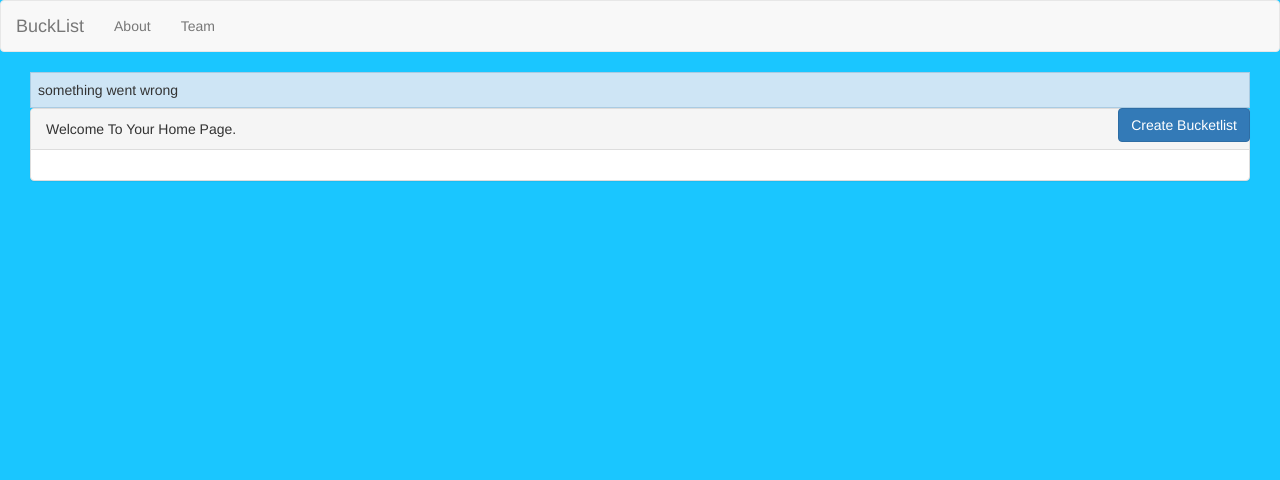
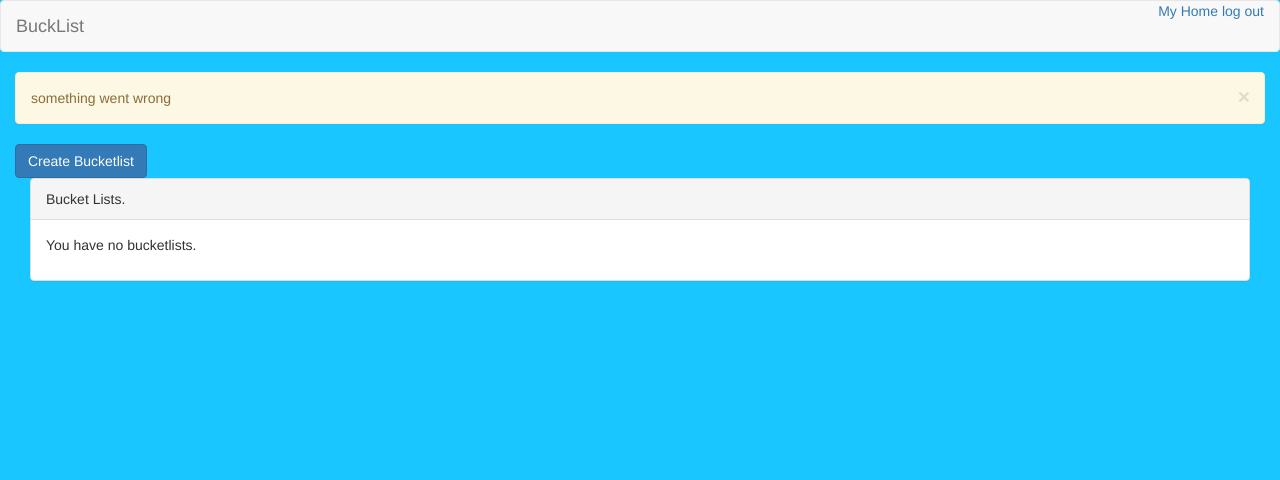
Before and after one commit to luqee/BuckList, a Flask app: page /viewBuck/1 in a window 1280 px wide. Shown: the top 480 px of the page. Run offline with Flask 2, Linux system fonts and the light colour scheme; the visitor is signed in with stand-in values (Sample User, id 1); some libraries are stand-ins or nearby versions.

Commit message:
Refactor the views.py and templates

```diff
--- a/app/bucket.py
+++ b/app/bucket.py
@@ -209,7 +209,6 @@ class Application(object):
                     for item in buck.items:
                         if item.id == item_id:
                             buck.items.remove(item)
-                            import pdb; pdb.set_trace()
                             return True
         else:
             return False
--- a/app/static/css/bucklst.css
+++ b/app/static/css/bucklst.css
@@ -1,6 +1,10 @@
 
 body {
     background-color: #1ac6ff;
+}
+
+div#nav-links {
+    float: right;
 }
 
 div.flash {
@@ -33,19 +37,22 @@ form#login-form {
     left: 400px;
 }
 
-a#create-buck-btn {
+div#buck_buttons {
     float: right;
 }
 
-a#create_item-btn {
-    float: right;
-}
-a#remove_buck-btn {
+div#item_buttons {
     float: right;
 }
 
-a#remove_item-btn {
-    float: right;
+div.bucket_lists {
+    /*position: relative;*/
+}
+
+div.bucket_list {
+    width: 30%;
+    float: left;
+    margin-left: 10px;
 }
 
 div#footer {
--- a/app/templates/base.html
+++ b/app/templates/base.html
@@ -13,11 +13,21 @@
             <div class="navbar-header">
                 <a class="navbar-brand" href="/">BuckList</a>
             </div>
-            <ul class="nav navbar-nav">
+            <!--<ul class="nav navbar-nav">
                 <li><a href="{{url_for('about')}}">About</a></li>
                 <li><a href="{{url_for('team')}}">Team</a></li>
-            </ul>
+            </ul>-->
+            <div id="nav-links">
+                {% if not session.email %}
+                <a href="{{ url_for('login') }}">log in</a>
+                {% else %}
+                <a href="{{ url_for('home') }}">My Home</a>
+                <a href="{{ url_for('logout') }}">log out</a>
+                {% endif %}
+            </div>
+
           </div>
+
       </nav>
 
     {% block body %}
--- a/app/templates/home.html
+++ b/app/templates/home.html
@@ -2,29 +2,37 @@
 {% block title %}BuckList-Home{% endblock %}
 {% block body %}
 <div class="container-fluid">
-    <div class="col-md-12">
     {% with messages = get_flashed_messages() %}
         {% if messages %}
             {% for message in messages %}
-                    <div class=flash>{{ message }}</div>
+                <div class="alert alert-warning alert-dismissible" role="alert">
+                <button type="button" class="close" data-dismiss="alert" aria-label="Close"><span aria-hidden="true">×</span></button>
+                    {{message}}
+                </div>
             {% endfor %}
         {% endif %}
     {% endwith %}
     <a id="create-buck-btn" href="{{ url_for('create_bucket') }}" role="button" class="btn btn-large btn-primary">Create Bucketlist</a>
+    <div class="col-md-12">
       <div class="panel panel-default">
-          <div class="panel-heading">Welcome To Your Home Page.</div>
-          <div class="panel-body">
+          <div class="panel-heading">Bucket Lists.</div>
+          <div class="panel-body bucket_lists">
               {% for bucket in bucket_lists %}
-              <div class="panel panel-default">
+              <div class="panel panel-default bucket_list">
                   <div class="panel-heading">
                       <a href="{{ url_for('view_bucket', buck_id=bucket.id) }}"class="btn btn-large btn-primary">{{bucket.name}}</a>
 
                   </div>
                   <div class="panel-body">
                       {{bucket.description}}
-                      <a id="remove_buck-btn" href="{{ url_for('remove_bucket', buck_id=bucket.id) }}" role="button" class="btn btn-large btn-primary">Remove</a>
+                      <div id="buck_buttons">
+                        <a id="remove_buck-btn" href="{{ url_for('remove_bucket', buck_id=bucket.id) }}" role="button" class="btn btn-sm btn-primary">Remove</a>
+                        <a id="edit_buck-btn" href="{{ url_for('edit_bucket', buck_id=bucket.id) }}" role="button" class="btn btn-sm btn-primary">Edit</a>
                       </div>
                   </div>
+              </div>
+              {% else %}
+              <p> You have no bucketlists. </p>
               {% endfor %}
           </div>
       </div>
--- a/app/views.py
+++ b/app/views.py
@@ -153,6 +153,23 @@ def remove_bucket(buck_id):
         flash('something went wrong')
         return redirect(url_for('home'))
 
+@app.route('/editBuck/<int:buck_id>')
+def edit_bucket(buck_id):
+    """ Edits and updates a the user's bucketlist."""
+    if request.method == 'POST':
+        bucket_list = models.BucketList(request.form['name'],
+        request.form['description'], request.form['date'],)
+        buck_app = bucket.Application()
+        res = buck_app.edit_bucket_list(session['email'], buck_id, bucket_list)
+        if res == True:
+            flash('BucketList edited successfully')
+            return redirect('home')
+        else:
+            flash('Something went wrong!!')
+            return render_template('edit_bucklist.html')
+    elif request.method == 'GET':
+        return render_template('edit_bucklist.html')
+
 @app.route('/viewBuck/<int:buck_id>')
 def view_bucket(buck_id):
     """ Returns the page to view bucketlist items."""
@@ -198,3 +215,20 @@ def remove_item(buck_id, item_id):
     else:
         flash('something went wrong')
         return redirect(url_for('view_bucket', buck_id=buck_id))
+
+@app.route('/editItem/<int:buck_id>/<int:item_id>')
+def edit_item(buck_id, item_id):
+    """ Edits and updates a the user's bucketlist item."""
+    if request.method == 'POST':
+        item = models.BucketListItem(request.form['title'],
+        request.form['description'], request.form['date'],)
+        buck_app = bucket.Application()
+        res = buck_app.edit_bucket_list_item(session['email'], buck_id, item_id, item)
+        if res == True:
+            flash('BucketList Item edited successfully')
+            return redirect('home')
+        else:
+            flash('Something went wrong!!')
+            return render_template('edit_item.html')
+    elif request.method == 'GET':
+        return render_template('edit_item.html')
```
Also changed, not shown: app/templates/about.html (deleted, +0 -10 lines), app/templates/edit_bucklist.html (added, +44 -0 lines), app/templates/items.html (+16 -5 lines), app/templates/login.html (+6 -6 lines), app/templates/register.html (+8 -2 lines), app/templates/team.html (deleted, +0 -9 lines). Lines whose indentation alone changed are shown as unchanged.
